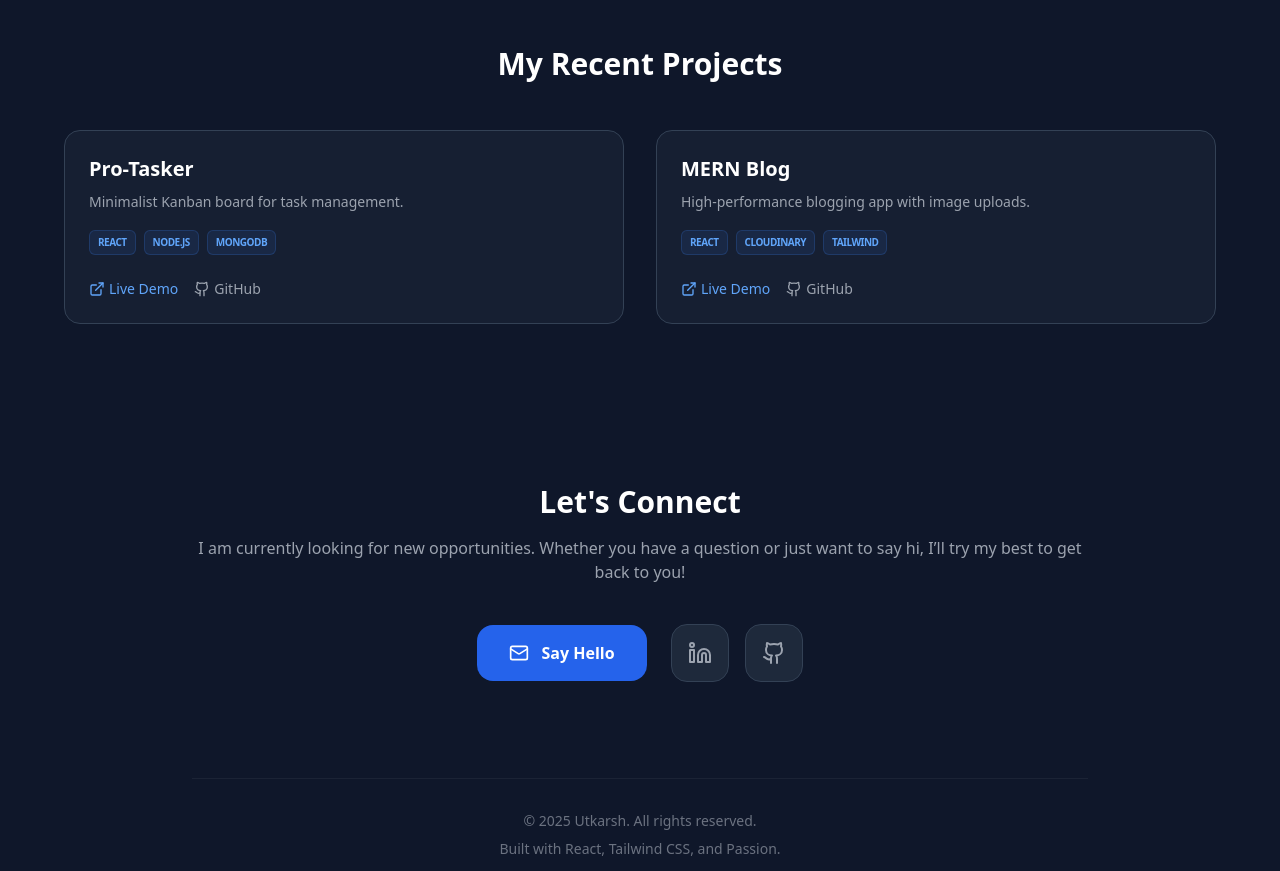
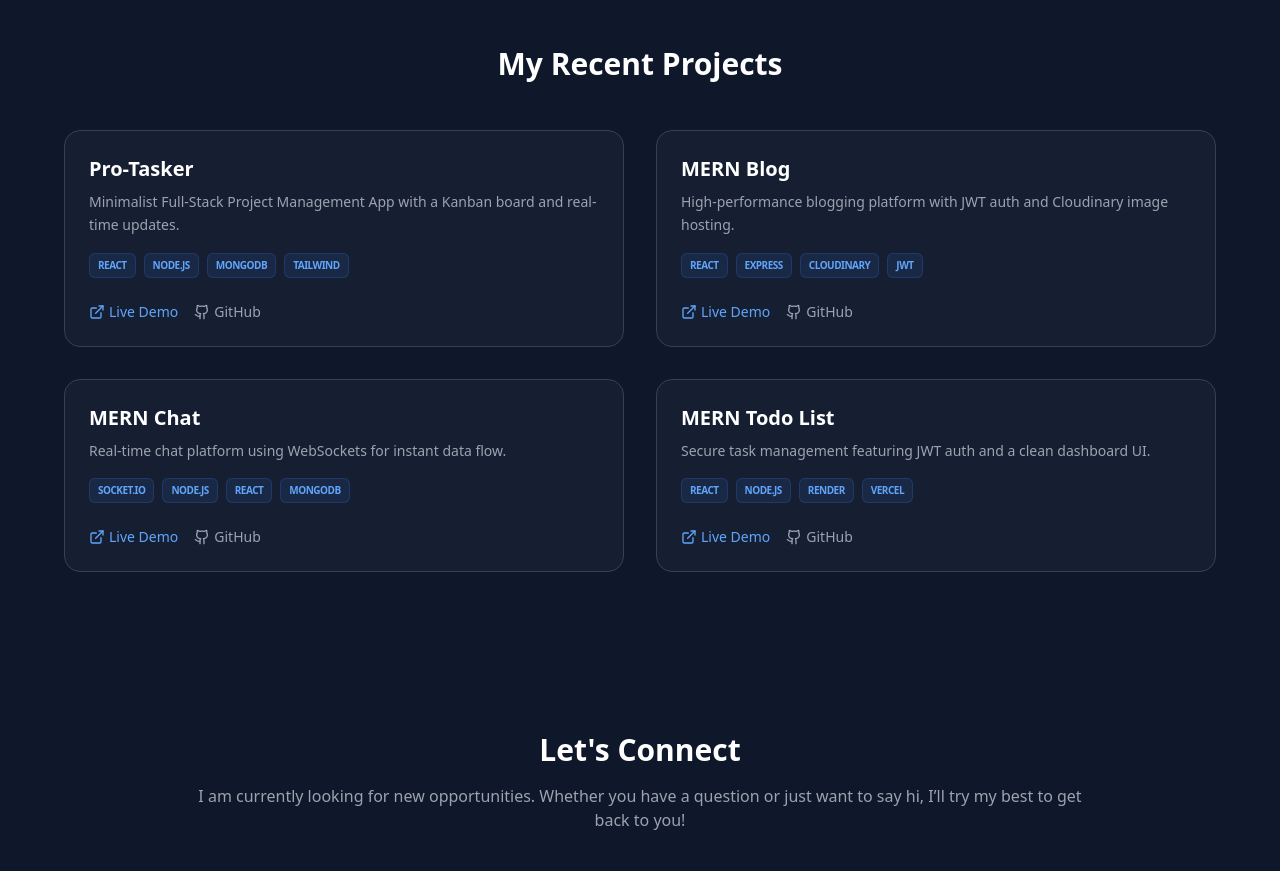
Before and after one commit to Utkarshende/personal-portfolio, a React (Vite) app: page / in a window 1280 px wide. Shown: the part 1360-2231 px from the top of the page. Built offline with nearby package versions, Linux system fonts and the light colour scheme.

Commit message:
feat: update project data with live deployment URLs and github links

```diff
--- a/src/components/Projects.jsx
+++ b/src/components/Projects.jsx
@@ -22,9 +22,9 @@ const Projects = () => {
                 <a href={project.link} className="flex items-center gap-1 text-sm text-blue-400 hover:underline">
                   <ExternalLink size={16} /> Live Demo
                 </a>
-                <a href="#" className="flex items-center gap-1 text-sm text-gray-400 hover:text-white">
-                  <Github size={16} /> GitHub
-                </a>
+                <a href={project.github} className="flex items-center gap-1 text-sm text-gray-400 hover:text-white">
+  <Github size={16} /> GitHub
+</a>
               </div>
             </div>
           ))}
--- a/src/data/projects.js
+++ b/src/data/projects.js
@@ -1,15 +1,30 @@
 export const projects = [
   {
     title: "Pro-Tasker",
-    description: "Minimalist Kanban board for task management.",
-    tech: ["React", "Node.js", "MongoDB"],
-    link: "#" // You will put your Vercel link here later
+    description: "Minimalist Full-Stack Project Management App with a Kanban board and real-time updates.",
+    tech: ["React", "Node.js", "MongoDB", "Tailwind"],
+    link: "https://pro-tasker-demo.vercel.app", // Replace with your Vercel URL
+    github: "https://github.com/Utkarshende/pro-tasker"
   },
   {
     title: "MERN Blog",
-    description: "High-performance blogging app with image uploads.",
-    tech: ["React", "Cloudinary", "Tailwind"],
-    link: "#"
+    description: "High-performance blogging platform with JWT auth and Cloudinary image hosting.",
+    tech: ["React", "Express", "Cloudinary", "JWT"],
+    link: "https://mern-blog-demo.vercel.app", // Replace with your Vercel URL
+    github: "https://github.com/Utkarshende/mern-blog"
   },
-  // Add your Chat and Todo list here too!
+  {
+    title: "MERN Chat",
+    description: "Real-time chat platform using WebSockets for instant data flow.",
+    tech: ["Socket.io", "Node.js", "React", "MongoDB"],
+    link: "https://mern-chat-demo.vercel.app", // Replace with your Vercel URL
+    github: "https://github.com/Utkarshende/mern-chat-api"
+  },
+  {
+    title: "MERN Todo List",
+    description: "Secure task management featuring JWT auth and a clean dashboard UI.",
+    tech: ["React", "Node.js", "Render", "Vercel"],
+    link: "https://mern-todo-list-frontend.vercel.app", // Replace with your Vercel URL
+    github: "https://github.com/Utkarshende/mern-todo-list"
+  }
 ];
```
